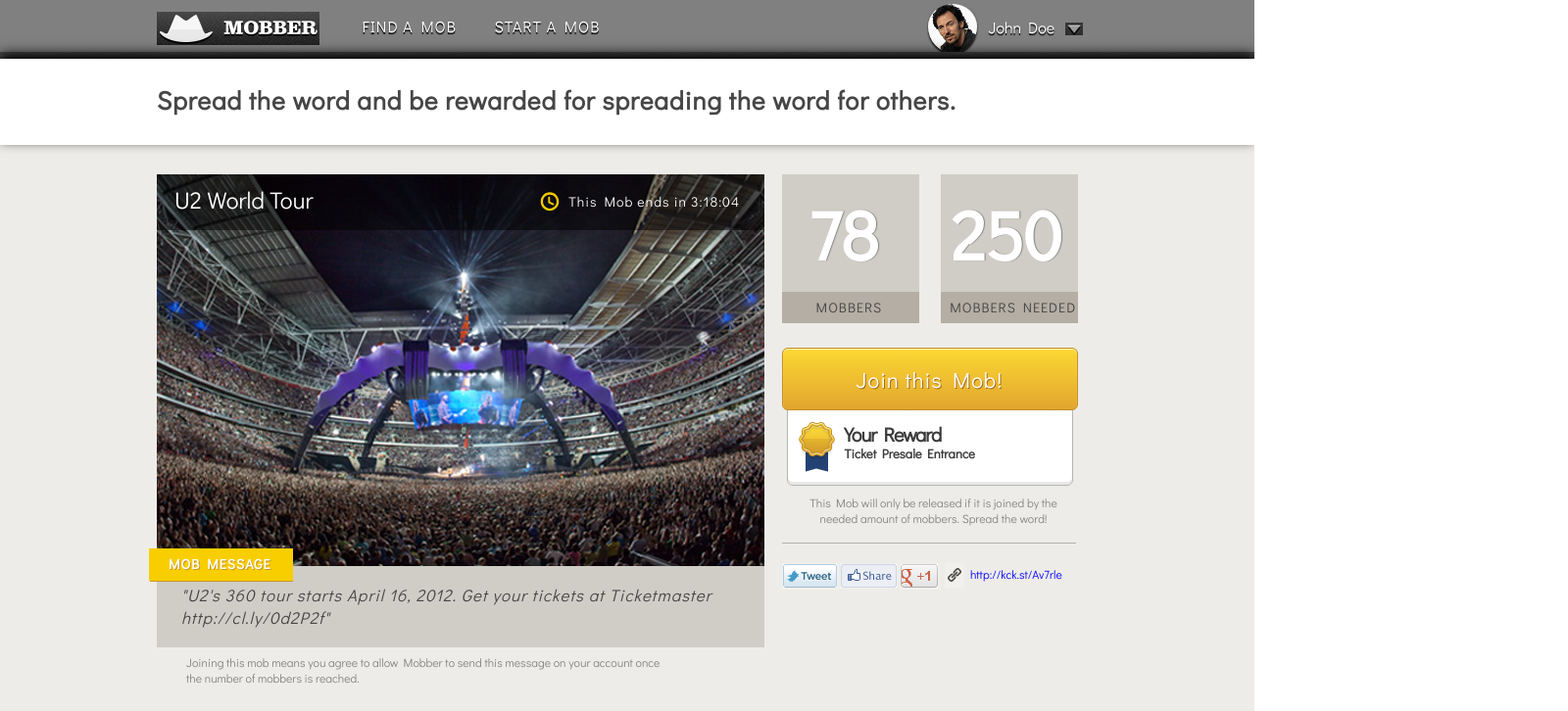
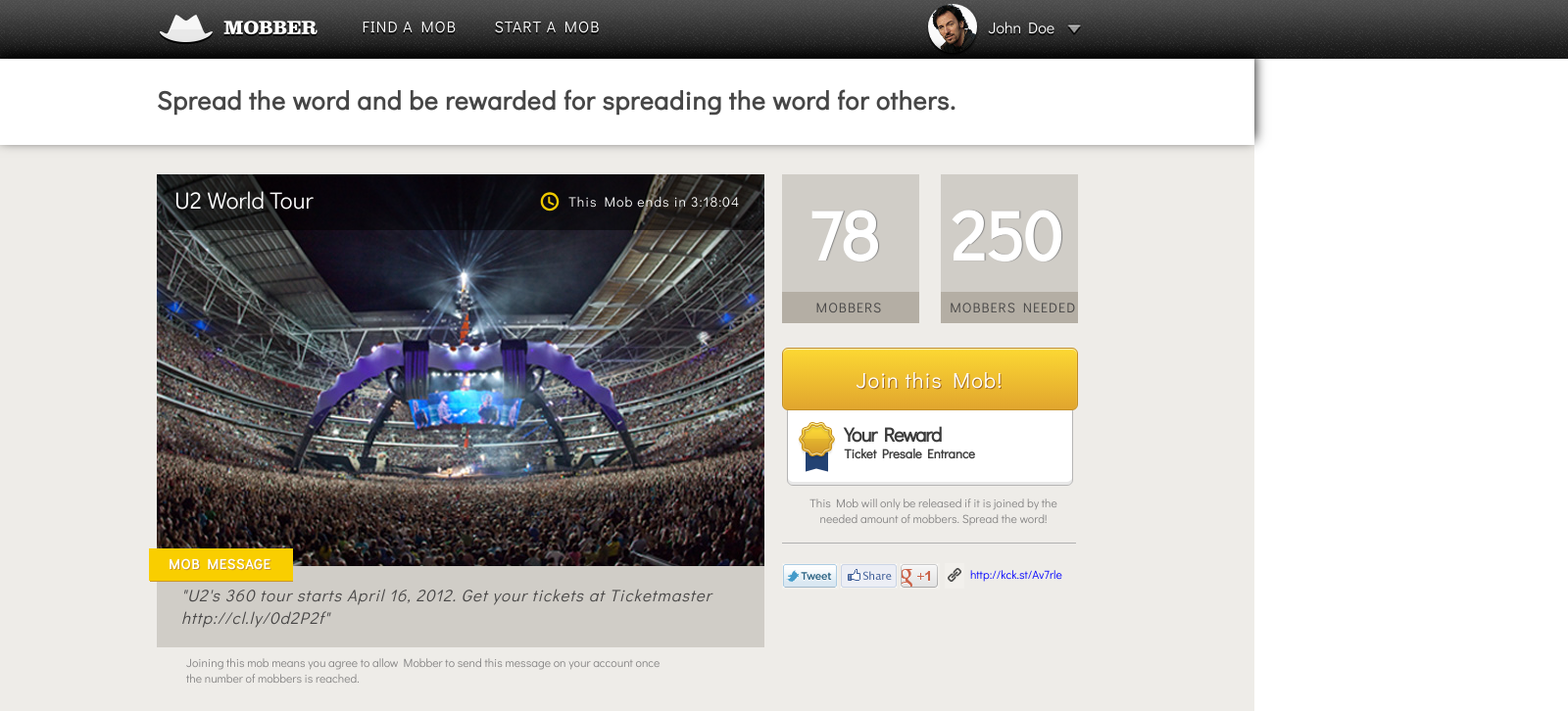
Before and after one commit to jeremycrawford/Mobber, a website: page app/index.html in a window 1280 px wide. Shown: the top 726 px of the page at 98% size, 1600 px wide, since content can reach past the window. Drawn offline with nearby package versions, Linux system fonts and the light colour scheme; files that its build step writes are made by us from their sources.

Commit message:
added banner at top

```diff
--- a/app/index.html
+++ b/app/index.html
@@ -31,6 +31,7 @@
         <!-- Header Section -->
 
           <div class="header">
+            <img class="header-background" src="images/bg.jpg">
             <div class="container">
               <img class="mobber-logo" src="images/logo.png">
               <ul class="nav">
@@ -43,7 +44,6 @@
                 <img class="caret" src="images/caret.png">
               </div>
             </div>
-            <img class="header-background" src="images/bg.png">
           </div>
 
         <!-- Subheader Section -->
--- a/app/styles/main.scss
+++ b/app/styles/main.scss
@@ -32,9 +32,8 @@
 .header-background {
     position: absolute;
     display: inline-block;
-    width: 100%;
+    width: auto;
     height: 60px;
-    background-image: repeat-x;
 }
 
 /* make EVERYTHING inside the header inline-block*/
```
Also changed, not shown: app/images/bg.jpg (added).
